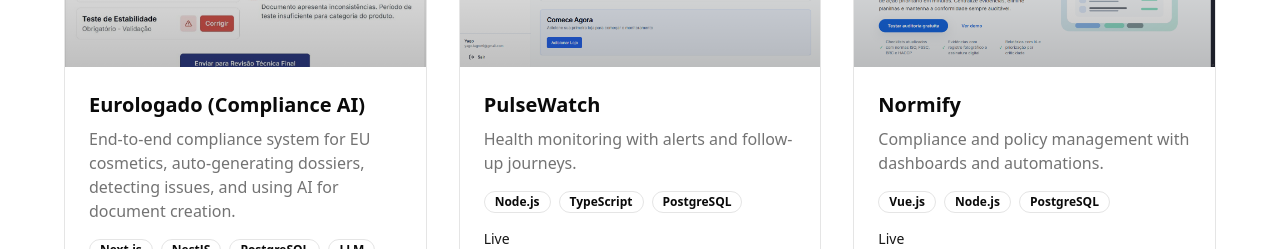
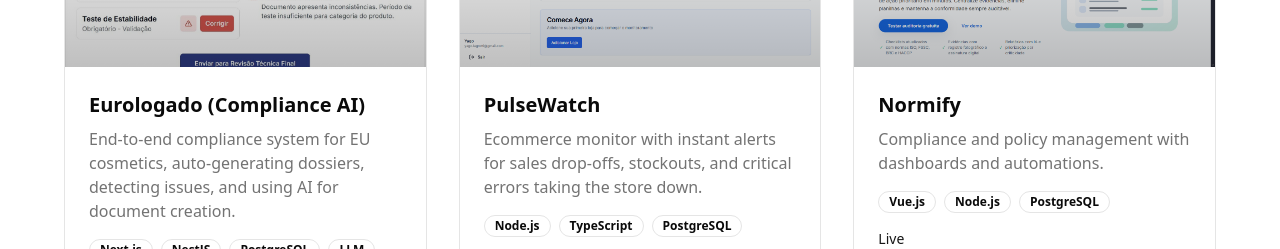
Before and after one commit to YagoLagrottiBracco/portfolio, a Next.js app: page / in a window 1280 px wide. Shown: the part 1940-2189 px from the top of the page. Built offline with nearby package versions, Linux system fonts and the light colour scheme.

Commit message:
feat: update PulseWatch project description to reflect e-commerce monitoring focus
Change PulseWatch description from generic health monitoring to e-commerce monitoring system with alerts for sales drops, stockouts, and critical store errors.

```diff
--- a/src/data/personal.ts
+++ b/src/data/personal.ts
@@ -271,8 +271,8 @@ export const personalData = {
         en: "PulseWatch",
       },
       description: {
-        pt: "Monitoramento de saúde com alertas e trilhas de acompanhamento.",
-        en: "Health monitoring with alerts and follow-up journeys.",
+        pt: "Monitor de e-commerce com alertas imediatos sobre queda de vendas, estoque zerado e erros críticos que tiram a loja do ar.",
+        en: "Ecommerce monitor with instant alerts for sales drop-offs, stockouts, and critical errors taking the store down.",
       },
       techStack: ["Node.js", "TypeScript", "PostgreSQL"],
       links: [
```
